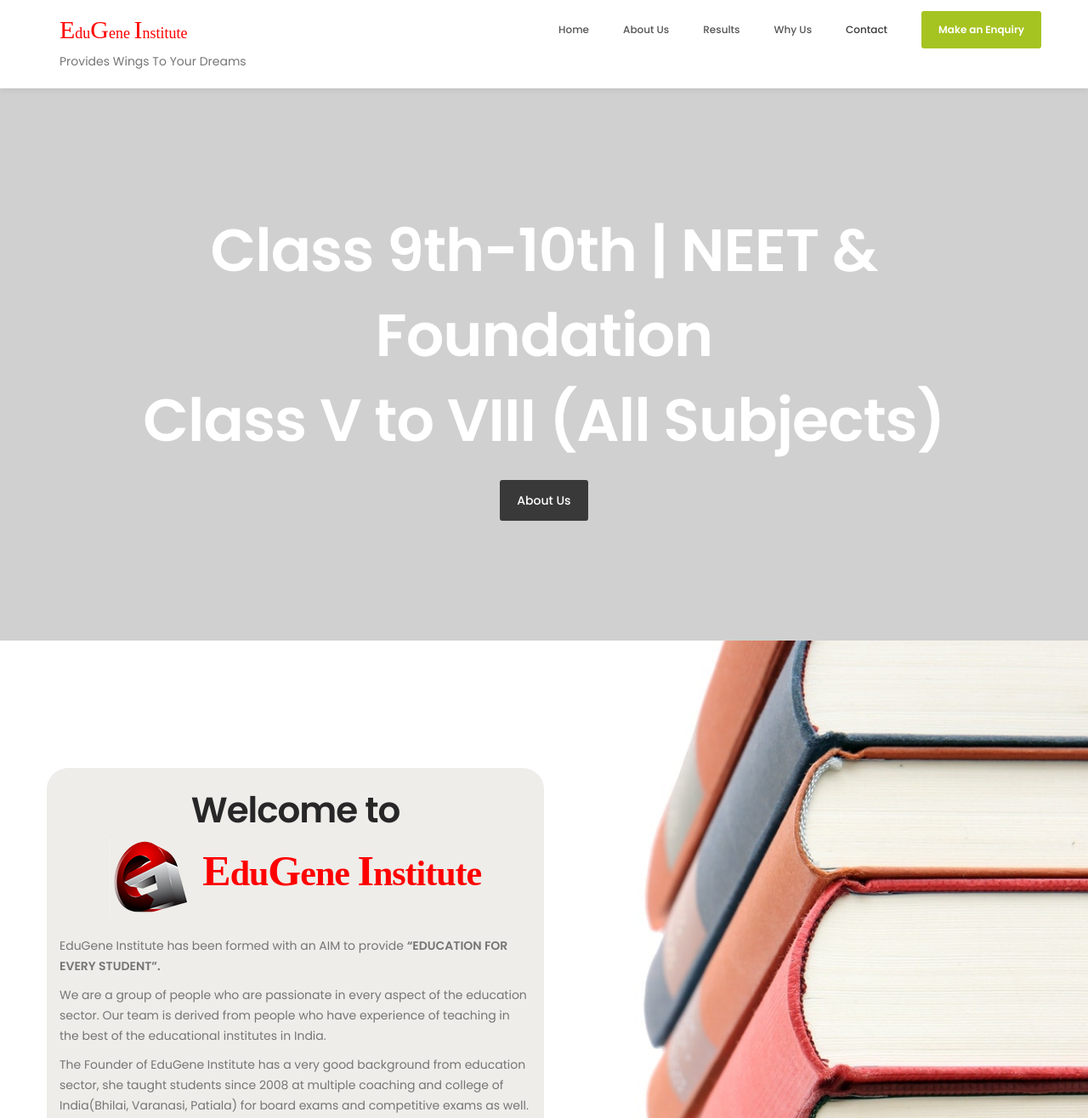
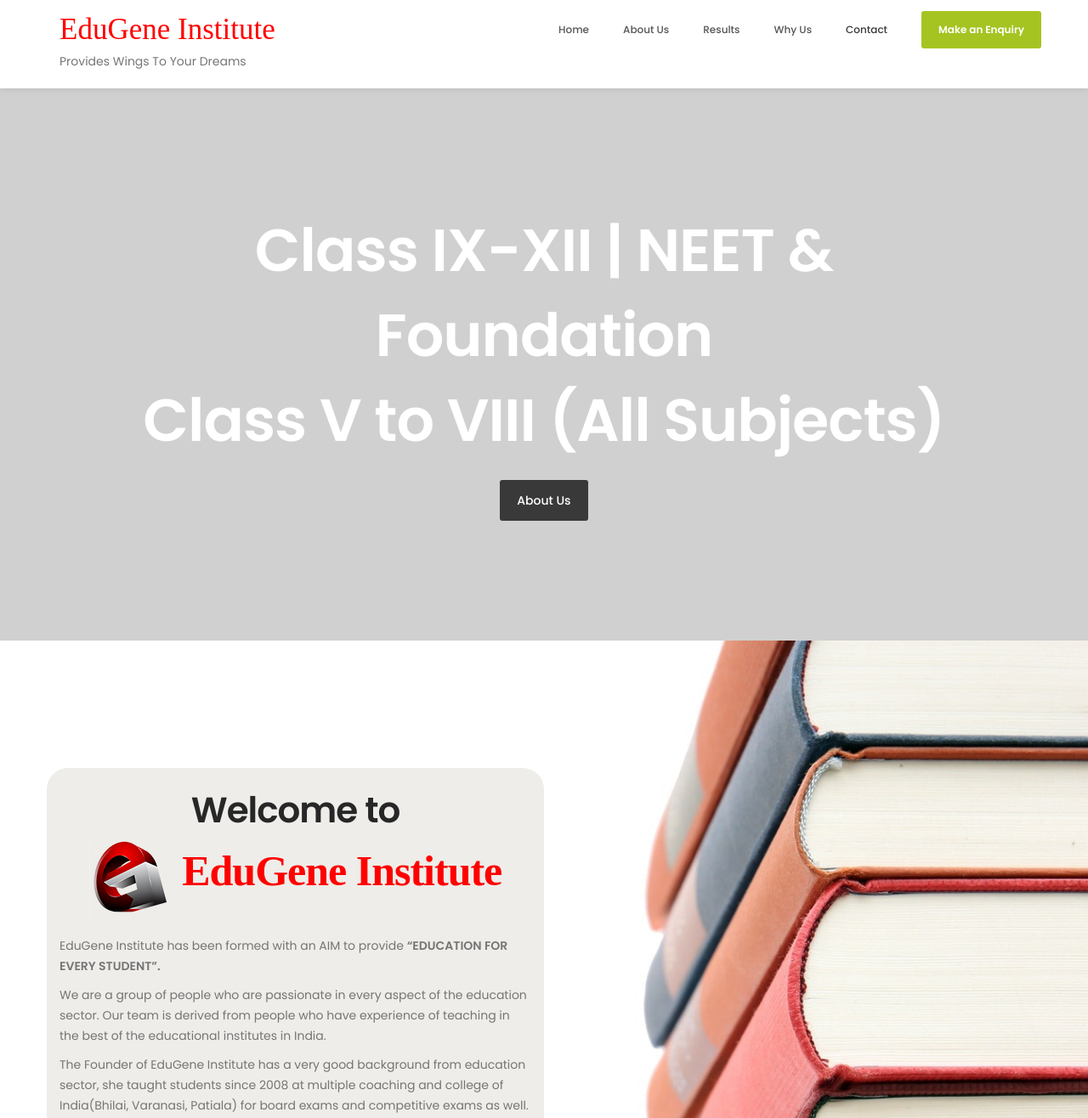
Before and after one commit to shubhamdalia/project01, a plain HTML site: page index.html in a window 1280 px wide. Shown: the top 1316 px of the page at 85% size. Drawn offline with Linux system fonts and the light colour scheme.

Commit message:
last push

```diff
--- a/index.html
+++ b/index.html
@@ -69,7 +69,7 @@
                     </button>
 
                     <!-- lOGO TEXT HERE -->
-                   <a href="index.html" class="navbar-brand" style="color: red;font-family: timesnewroman"><span style="font-size: 30px">E</span>du<span style="font-size: 30px">G</span>ene <span style="font-size: 30px">I</span>nstitute</a>
+                   <a href="index.html" class="navbar-brand" style="color: red;font-family: timesnewroman"><span style="font-size:35px">EduGene Institute</span></a>
                    <p>Provides Wings To Your Dreams</p>
                </div>
 
@@ -111,7 +111,7 @@
                                    <div class="caption">
                                         <div class="col-md-offset-1 col-md-10">
                                              <!-- <h3>Top-most Institute in Patiala For</h3> -->
-                                             <h1 >Class 9th-10th | NEET & Foundation
+                                             <h1 >Class IX-XII | NEET & Foundation
                                              <br>Class V to VIII (All Subjects)</h1>
                                              <a href="#about" class="section-btn btn btn-default btn-gray smoothScroll">About Us</a>
                                         </div>
@@ -146,7 +146,7 @@
                              <h2 class="wow fadeInUp" data-wow-delay="0.6s" style="text-align: center;">Welcome to
                               <div style="font-family: timesnewroman;color:red">
                                     <img src="images/logo.jpg">
-                              <span style="font-size: 50px">E</span>du<span style="font-size: 50px">G</span>ene <span style="font-size: 50px">I</span>nstitute
+                              <strong><span style="font-size: 50px">EduGene Institute</strong>
                               </div>
 
                              </h2>
@@ -287,7 +287,7 @@
                               <img src="images/team-image5.jpg" class="img-responsive" alt="" style="padding-left: 30px;padding-top: 10px;">
 
                                    <div class="team-info">
-                                        <h3>Anuticha</h3>
+                                        <h3>Anuricha</h3>
                                         <p>Class 12</p>
                                         <p>77.00%</p>
                                        <!--  <div class="team-contact-info">
```
